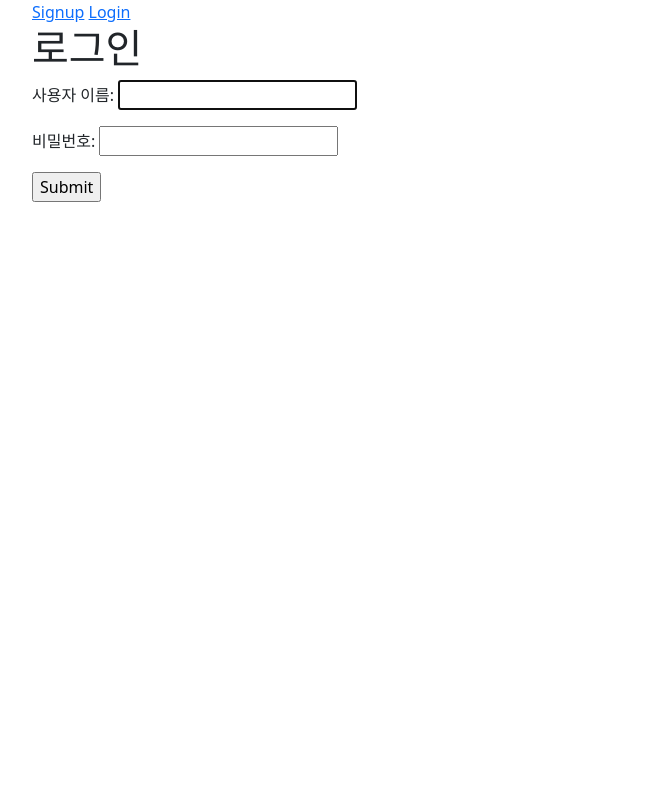
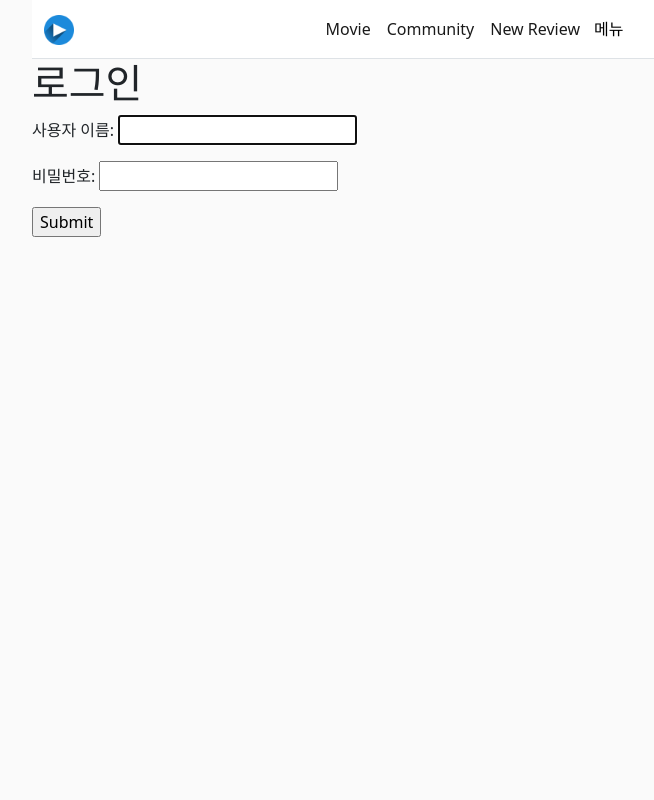
Before and after one commit to yudavid0611/08_pjt, a Django app: page /accounts/login/ in a window 1280 px wide. Shown: the whole page, without its empty margins (50-704 px from the left). Run offline with Django 3.2, Linux system fonts and the light colour scheme.

Commit message:
'base.html' 구현

```diff
--- a/community/templates/community/index.html
+++ b/community/templates/community/index.html
@@ -51,9 +51,10 @@
           }
           likeCountBtn.innerText = likeCount
         })
+        .catch((error) => {
+          console.log(error.response)
+        })
     })
   })
 </script>
-
-
 {% endblock script %}
--- a/community/views.py
+++ b/community/views.py
@@ -88,5 +88,4 @@ def like(request, review_pk):
             'isLiked': is_liked,
             'likeCount': likes_count,
         }
-        return JsonResponse(context)
-    return redirect('accounts:login')
+    return JsonResponse(context)
--- a/mypjt/settings.py
+++ b/mypjt/settings.py
@@ -122,6 +122,10 @@ USE_TZ = True
 
 STATIC_URL = '/static/'
 
+MEDIA_URL = '/media/'
+
+MEDIA_ROOT = BASE_DIR / 'media'
+
 # Default primary key field type
 # https://docs.djangoproject.com/en/3.2/ref/settings/#default-auto-field
 
--- a/mypjt/urls.py
+++ b/mypjt/urls.py
@@ -15,10 +15,12 @@ Including another URLconf
 """
 from django.contrib import admin
 from django.urls import path, include
+from django.conf import settings
+from django.conf.urls.static import static
 
 urlpatterns = [
     path('admin/', admin.site.urls),
     path('community/', include('community.urls')),
     path('accounts/', include('accounts.urls')),
     path('movies/', include('movies.urls')),
-]
+] + static(settings.MEDIA_URL, document_root=settings.MEDIA_ROOT)
--- a/templates/base.html
+++ b/templates/base.html
@@ -1,3 +1,4 @@
+{% load static %}
 <!DOCTYPE html>
 <html lang="en">
 <head>
@@ -6,23 +7,68 @@
   <link href="https://cdn.jsdelivr.net/npm/bootstrap@5.2.0-beta1/dist/css/bootstrap.min.css" rel="stylesheet" integrity="sha384-0evHe/X+R7YkIZDRvuzKMRqM+OrBnVFBL6DOitfPri4tjfHxaWutUpFmBp4vmVor" crossorigin="anonymous">
   <title>Document</title>
 </head>
-<body>
+<body class='d-flex flex-column align-items-center' style='height:100vh; background-color: #fafafa;'>
   <div class="container">
-    <nav>
-      {% if user.is_authenticated %}
-      <h3>Hello, {{ user.username }}</h3>
-      <a href="{% url 'accounts:profile' user %}">내 프로필</a>
-      <form action="{% url 'accounts:logout' %}" method="POST">
-        {% csrf_token %}
-        <input type="submit" value="Logout">
-      </form>
-      <a href="{% url 'movies:index'%}">Movie</a>
-      <a href="{% url 'community:index'%}">Community</a>
-      <a href="{% url 'community:create'%}">New Review</a>
-      {% else %}
-      <a href="{% url 'accounts:signup' %}">Signup</a>
-      <a href="{% url 'accounts:login' %}">Login</a>
-      {% endif %}
+    {% comment %} 네비게이션 바 {% endcomment %}
+    <nav class="navbar navbar-expand bg-light bg-white border-bottom w-75" style='position:relative;'>
+      <div class="container-fluid">
+        <a class="navbar-brand" href="{% url 'movies:index' %}">
+          <img src="{% static 'movies/movie_icon.png' %}" alt="movie_icon" width=30 height=30>
+        </a>
+        <button class="navbar-toggler" type="button" data-bs-toggle="collapse" data-bs-target="#navbarSupportedContent" aria-controls="navbarSupportedContent" aria-expanded="false" aria-label="Toggle navigation">
+          <span class="navbar-toggler-icon"></span>
+        </button>
+
+        <div class="navbar-collapse d-flex justify-content-evenly" id="navbarSupportedContent">
+          <ul class="navbar-nav mb-2 mb-lg-0 d-flex justify-content-center">
+            {% comment %} Movie {% endcomment %}
+            <li class="nav-item">
+              <a class="nav-link active" aria-current="page" href="{% url 'movies:index' %}">
+                Movie
+              </a>
+            </li>
+            {% comment %} Community {% endcomment %}
+            <li class="nav-item">
+              <a class="nav-link active" aria-current="page" href="{% url 'community:index' %}">
+                Community
+              </a>
+            </li>
+            {% comment %} New review {% endcomment %}
+            <li class="nav-item">
+              <a class="nav-link active" aria-current="page" href="{% url 'community:create' %}">
+                New Review
+              </a>
+            </li>
+
+            <div class="dropdown-center d-flex align-items-center">
+              <button class='bg-transparent border-0 ' data-bs-toggle="dropdown" aria-expanded="false">
+                {% comment %} <img src="{% static 'articles/profile_icon.png' %}" alt="profile_icon" width=30 height=30> {% endcomment %}
+                메뉴
+              </button>
+              {% if request.user.is_authenticated %}
+                <ul class="dropdown-menu">
+                  <li><a class="dropdown-item" href="{% url 'accounts:profile' request.user.username %}">프로필</a></li>
+                  <li>
+                    <form action="{% url 'accounts:logout' %}" method='POST'>
+                      {% csrf_token %}
+                      <input class="dropdown-item" type="submit" value='로그아웃'>
+                    </form>
+                  </li>
+                </ul>
+              {% else %}
+                <ul class="dropdown-menu">
+                  <li class="dropdown-item">
+                    <a class='text-reset text-decoration-none' href="{% url 'accounts:signup' %}">회원가입</a>
+                  </li>
+                  <li class="dropdown-item">
+                    <a class='text-reset text-decoration-none' href="{% url 'accounts:login' %}">로그인</a>
+                  </li>
+                </ul>
+              {% endif %}
+            </div>
+          </ul>
+        </div>
+      </div>
     </nav>
     {% block content %}
     {% endblock content %}
```
Also changed, not shown: movies/static/movies/movie_icon.png (added).
